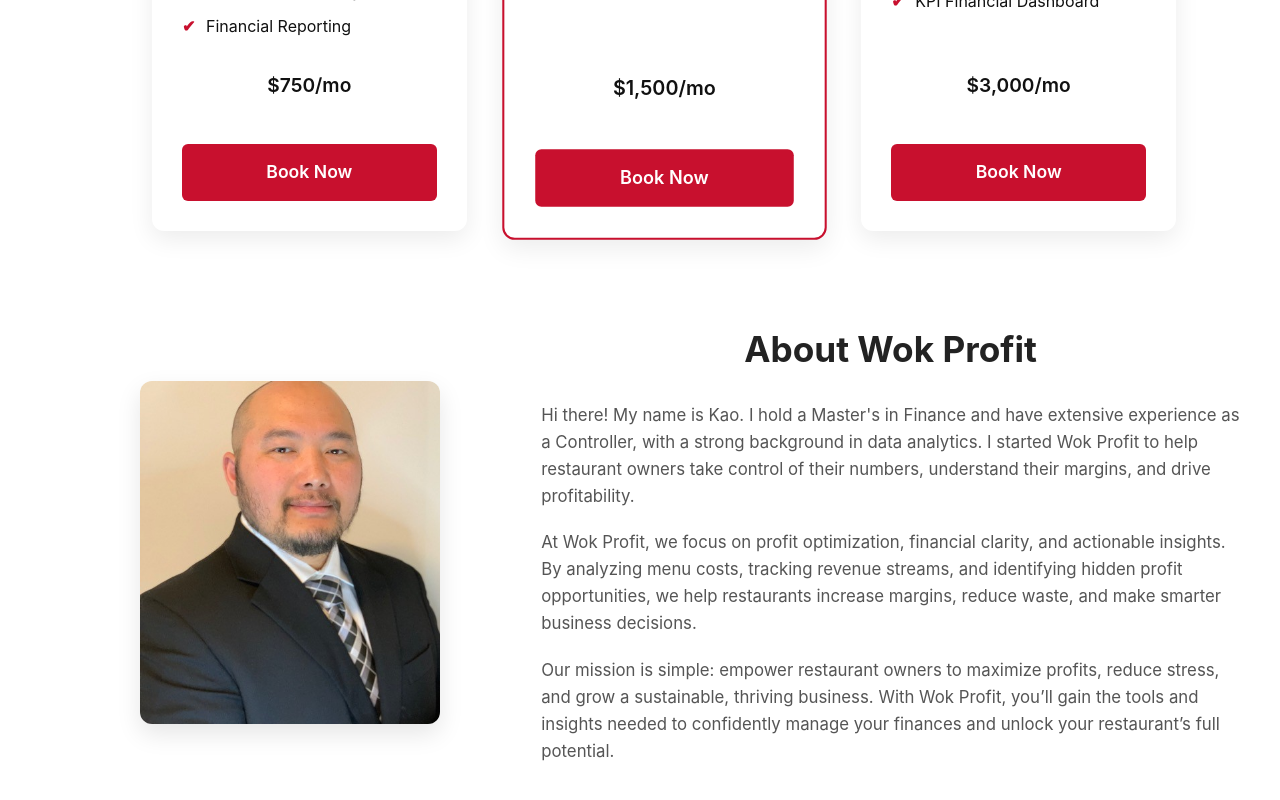
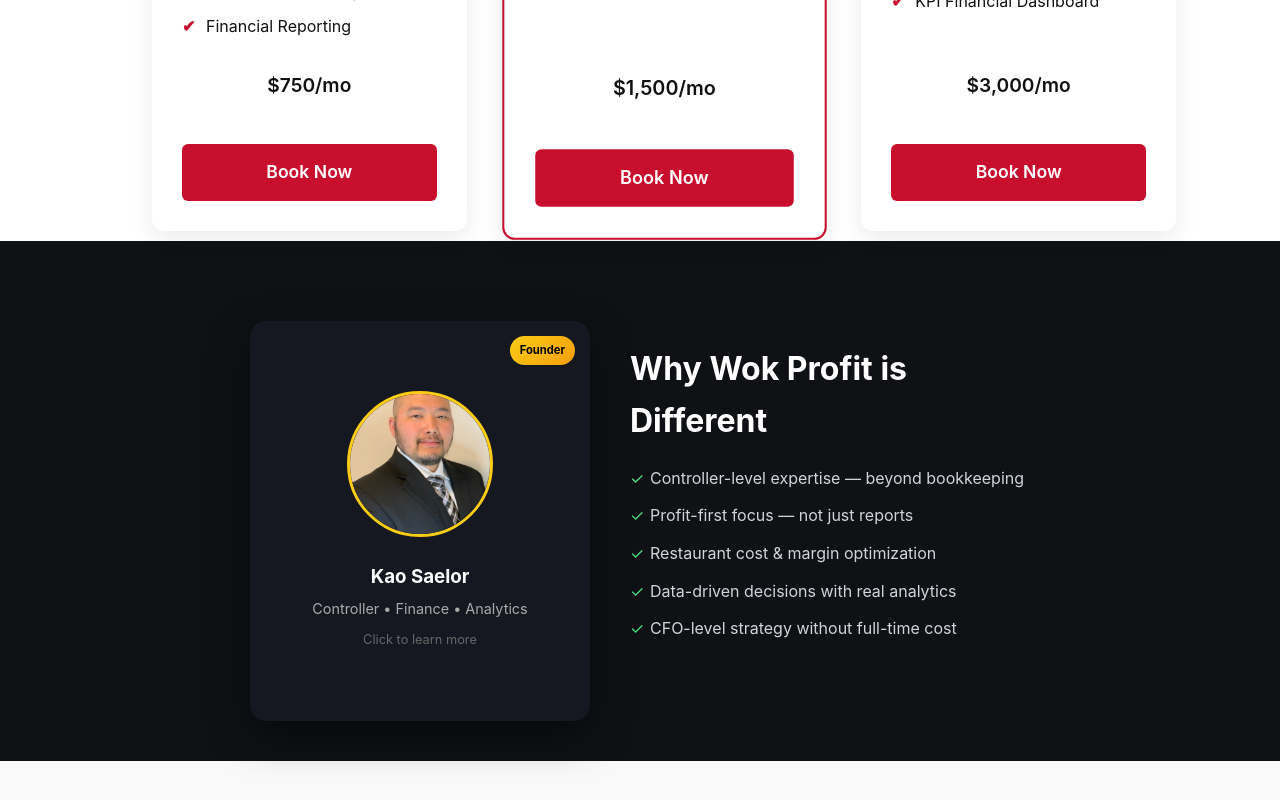
Before and after one commit to CodingKao/wokprofit-website, a React (Create React App) app: page / in a window 1280 px wide. Shown: the part 1960-2760 px from the top of the page. Built offline with nearby package versions, Linux system fonts and the light colour scheme.

Commit message:
added more features

```diff
--- a/src/components/About/About.css
+++ b/src/components/About/About.css
@@ -1,72 +1,162 @@
+/* SECTION */
 .about-section {
-  padding: 80px 5%;
-  background: #fff;
+  padding: 80px 8%;
+  background: #0f1115;
+  color: #fff;
 }
 
 .about-container {
   display: flex;
   align-items: center;
-  gap: 50px;
-  max-width: 1200px;
+  justify-content: center;
+  gap: 80px;
+  max-width: 1100px;
   margin: 0 auto;
   flex-wrap: wrap;
 }
 
-/* LEFT IMAGE */
-.about-image {
-  flex: 0 0 35%;
-  display: flex;
-  justify-content: center;
+/* FLIP CARD */
+.flip-card {
+  width: 300px;
+  height: 360px;
+  perspective: 1000px;
+  cursor: pointer;
 }
 
-.about-image img {
+.flip-card-inner {
   width: 100%;
-  max-width: 300px;
-  border-radius: 12px;
-  box-shadow: 0 10px 25px rgba(0,0,0,0.1);
+  height: 100%;
+  position: relative;
+  transition: transform 0.7s;
+  transform-style: preserve-3d;
 }
 
-/* RIGHT TEXT */
-.about-text {
-  flex: 1;
+.flip-card.flipped .flip-card-inner {
+  transform: rotateY(180deg);
 }
 
-.about-text .section-title {
-  font-size: 2.2rem;
-  margin-bottom: 15px;
-  color: #222;
+/* FRONT + BACK */
+.flip-card-front,
+.flip-card-back {
+  position: absolute;
+  width: 100%;
+  height: 100%;
+  border-radius: 16px;
+  backface-visibility: hidden;
+  display: flex;
+  flex-direction: column;
+  justify-content: center;
+  align-items: center;
+  padding: 20px;
 }
 
-.about-text .section-subtitle {
-  font-size: 1.1rem;
-  color: #555;
-  margin-bottom: 25px;
-  line-height: 1.6;
+/* FRONT */
+.flip-card-front {
+  background: #151821;
+  box-shadow: 0 15px 40px rgba(0,0,0,0.5);
 }
 
-.about-text p {
-  font-size: 1.05rem;
-  color: #555;
-  margin-bottom: 20px;
-  line-height: 1.6;
+.flip-card-front img {
+  width: 140px;
+  height: 140px;
+  border-radius: 50%;
+  margin-bottom: 15px;
+  object-fit: cover;
+  border: 3px solid #facc15;
 }
 
-/* MOBILE */
-@media (max-width: 900px) {
+.flip-card-front h3 {
+  margin: 10px 0 5px;
+}
+
+.flip-card-front p {
+  font-size: 0.9rem;
+  color: #aaa;
+}
+
+.flip-hint {
+  margin-top: 10px;
+  font-size: 0.8rem;
+  color: #666;
+}
+
+/* BADGE */
+.founder-badge {
+  position: absolute;
+  top: 15px;
+  right: 15px;
+  background: linear-gradient(135deg, #facc15, #f59e0b);
+  color: #000;
+  font-size: 0.7rem;
+  font-weight: 700;
+  padding: 6px 10px;
+  border-radius: 999px;
+}
+
+/* BACK */
+.flip-card-back {
+  background: #1c1f2a;
+  transform: rotateY(180deg);
+  text-align: center;
+}
+
+.flip-card-back h3 {
+  margin-bottom: 10px;
+}
+
+.flip-card-back p {
+  font-size: 0.9rem;
+  color: #ccc;
+  line-height: 1.5;
+  text-align: left;
+}
+
+/* RIGHT CONTENT */
+.about-content {
+  max-width: 400px;
+}
+
+.about-content h2 {
+  margin-bottom: 20px;
+  font-size: 2rem;
+}
+
+.about-content ul {
+  list-style: none;
+  padding: 0;
+}
+
+.about-content li {
+  margin-bottom: 12px;
+  font-size: 1rem;
+  color: #d1d5db;
+  position: relative;
+  padding-left: 20px;
+}
+
+.about-content li::before {
+  content: "✓";
+  position: absolute;
+  left: 0;
+  color: #4ade80;
+}
+
+/* RESPONSIVE */
+@media (max-width: 768px) {
   .about-container {
     flex-direction: column;
-    gap: 25px;
+    gap: 40px;
   }
 
-  .about-image {
-    flex: 1 1 100%;
+  .about-content {
+    text-align: center;
   }
 
-  .about-image img {
-    max-width: 250px;
+  .about-content li {
+    padding-left: 0;
   }
 
-  .about-text {
-    flex: 1 1 100%;
+  .about-content li::before {
+    display: none;
   }
 }
--- a/src/components/About/About.jsx
+++ b/src/components/About/About.jsx
@@ -1,35 +1,60 @@
 // src/components/About/About.jsx
-import React from "react";
+import React, { useState } from "react";
 import "./About.css";
-import profile from "../../assets/images/kao-pic.jpeg"; // Your photo
+import kaopic from "../../assets/images/kao-pic.jpeg";
 
 const About = () => {
+  const [flipped, setFlipped] = useState(false);
+
   return (
     <section id="about" className="about-section">
-      <div className="about-container container">
-        {/* LEFT IMAGE */}
-        <div className="about-image">
-          <img src={profile} alt="Kao - Founder of Wok Profit" />
+      <div className="about-container">
+
+        {/* LEFT - Flip Card */}
+        <div
+          className={`flip-card ${flipped ? "flipped" : ""}`}
+          onClick={() => setFlipped(!flipped)}
+        >
+          <div className="flip-card-inner">
+
+            {/* FRONT */}
+            <div className="flip-card-front">
+              <img src={kaopic} alt="Founder" />
+              <div className="founder-badge">Founder</div>
+              <h3>Kao Saelor</h3>
+              <p>Controller • Finance • Analytics</p>
+              <span className="flip-hint">Click to learn more</span>
+            </div>
+
+            {/* BACK */}
+            <div className="flip-card-back">
+              <h3>About Me</h3>
+              <p>
+                Controller with 5+ years in accounting and a master’s in finance.
+                I specialize in turning restaurant data into profit-focused decisions.
+              </p>
+              <p>
+                Built Wok Profit to help restaurant owners control costs, improve margins,
+                and scale with clarity—without hiring a full-time CFO.
+              </p>
+            </div>
+
+          </div>
         </div>
 
-        {/* RIGHT TEXT */}
-        <div className="about-text">
-          <h2 className="section-title">About Wok Profit</h2>
-          <p className="section-subtitle">
-          </p>
+        {/* RIGHT - SHORTENED CONTENT */}
+        <div className="about-content">
+          <h2>Why Wok Profit is Different</h2>
 
-          <p>
-            Hi there! My name is Kao. I hold a Master's in Finance and have extensive experience as a Controller, with a strong background in data analytics. I started Wok Profit to help restaurant owners take control of their numbers, understand their margins, and drive profitability.
-          </p>
+          <ul>
+            <li>Controller-level expertise — beyond bookkeeping</li>
+            <li>Profit-first focus — not just reports</li>
+            <li>Restaurant cost & margin optimization</li>
+            <li>Data-driven decisions with real analytics</li>
+            <li>CFO-level strategy without full-time cost</li>
+          </ul>
+        </div>
 
-          <p>
-            At Wok Profit, we focus on profit optimization, financial clarity, and actionable insights. By analyzing menu costs, tracking revenue streams, and identifying hidden profit opportunities, we help restaurants increase margins, reduce waste, and make smarter business decisions.
-          </p>
-
-          <p>
-            Our mission is simple: empower restaurant owners to maximize profits, reduce stress, and grow a sustainable, thriving business. With Wok Profit, you’ll gain the tools and insights needed to confidently manage your finances and unlock your restaurant’s full potential.
-          </p>
-        </div>
       </div>
     </section>
   );
--- a/src/components/Contact/Contact.css
+++ b/src/components/Contact/Contact.css
@@ -70,6 +70,15 @@
   gap: 15px;
 }
 
+/* Title inside the form, perfectly centered */
+.contact-form-title {
+  text-align: center;
+  font-size: 1.25rem;
+  font-weight: 600;
+  color: #c8102e; /* theme red */
+  margin-bottom: 20px;
+}
+
 .contact-form input,
 .contact-form textarea {
   padding: 14px;
--- a/src/components/Contact/Contact.jsx
+++ b/src/components/Contact/Contact.jsx
@@ -13,23 +13,18 @@
 
         {/* LEFT SIDE */}
         <div className="contact-left">
-          {/* Logo */}
           <div className="contact-logo">
             <img src={logo} alt="Wok Profit Logo" />
           </div>
 
-          {/* Description */}
           <p className="contact-description">
             Wok Profit helps restaurants analyze their financial data to optimize profits, reduce food and labor costs, and improve overall operations.
             Our tools provide actionable insights on menu performance, contribution margins, labor efficiency, and cost control strategies.
-            <br></br>
-            <br></br>
-            <p>Partner with us to unlock hidden profit opportunities and make smarter, data-driven business decisions.
+            <br /><br />
+            Partner with us to unlock hidden profit opportunities and make smarter, data-driven business decisions.
             Whether you’re a single-location restaurant or a growing chain, Wok Profit’s dashboards and analytics empower restaurant owners to increase margins and operational efficiency.
-            </p>
           </p>
 
-          {/* Social Links */}
           <div className="contact-social-icons">
             <a href="#" target="_blank" rel="noreferrer"><FaFacebookF /></a>
             <a href="#" target="_blank" rel="noreferrer"><FaInstagram /></a>
@@ -38,7 +33,6 @@
             <a href="#" target="_blank" rel="noreferrer"><FaYoutube /></a>
           </div>
 
-          {/* Contact Info */}
           <div className="contact-info">
             <p><strong>Email:</strong> kao@wokprofit.com</p>
           </div>
@@ -47,6 +41,12 @@
         {/* RIGHT SIDE FORM */}
         <div className="contact-right">
           <form className="contact-form">
+
+            {/* Title INSIDE the form so it's perfectly centered */}
+            <h3 className="contact-form-title">
+              Start with a <strong>free Profit Review</strong> – no commitment
+            </h3>
+
             <input type="text" placeholder="Full Name" required />
             <input type="text" placeholder="Business Name" />
             <input type="email" placeholder="Email Address" required />
--- a/src/components/Hero/Hero.jsx
+++ b/src/components/Hero/Hero.jsx
@@ -2,7 +2,6 @@
 
 import React from "react";
 import "./Hero.css";
-
 import graph from "../../assets/images/graph.jpg";
 
 const Hero = () => {
@@ -30,7 +29,7 @@
           <div className="hero-actions">
 
             <a href="#contact" className="hero-btn primary">
-              Book a Free Profit Review
+              Book A Free Profit Review
             </a>
 
             <a href="#services" className="hero-btn secondary">
--- a/src/components/Navbar/Navbar.css
+++ b/src/components/Navbar/Navbar.css
@@ -9,7 +9,7 @@
   display: flex;
   justify-content: center;
   z-index: 1000;
-  background: transparent;
+  background: white;
   transition: var(--transition);
 }
 
--- a/src/components/Navbar/Navbar.jsx
+++ b/src/components/Navbar/Navbar.jsx
@@ -99,7 +99,7 @@
           {/* CTA BUTTON */}
           <li className="cta-btn">
             <a href="#contact" onClick={() => setMenuOpen(false)}>
-              Get Started
+              Book A Free Profit Review
             </a>
           </li>
         </ul>
```
